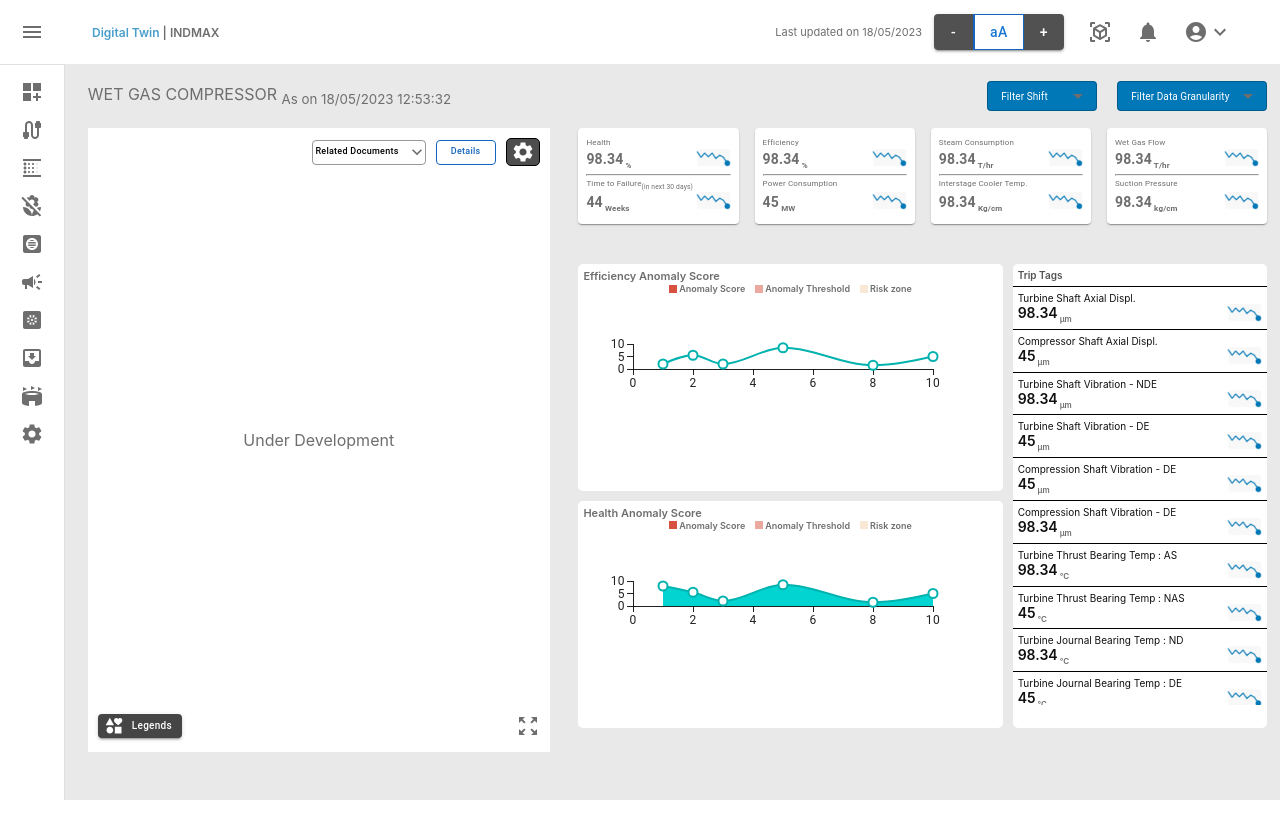
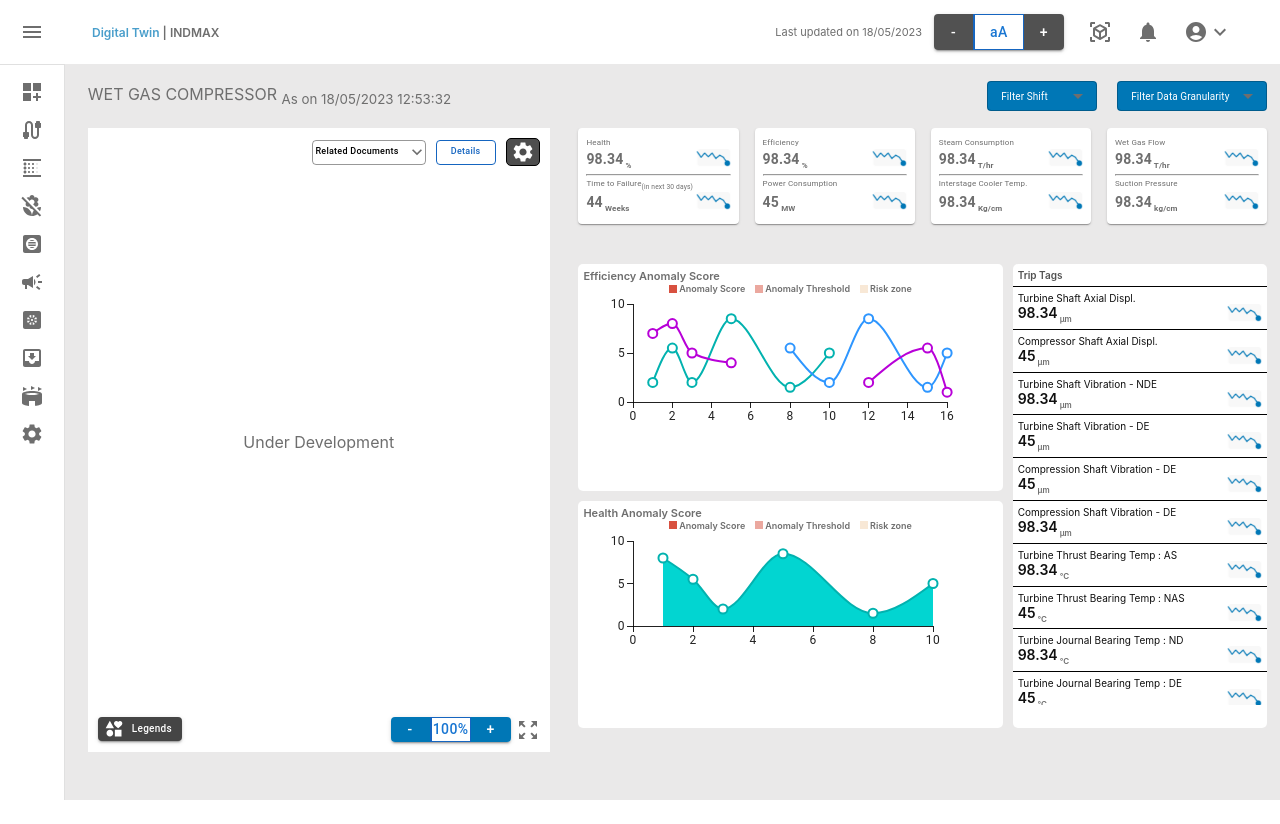
Before and after one commit to vishwajitkhanna/algo8, a React (Create React App) app: page / in a window 1280 px wide. Built offline with nearby package versions, Linux system fonts and the light colour scheme.

Commit message:
fifth commit

```diff
--- a/src/App.css
+++ b/src/App.css
@@ -17,9 +17,10 @@
 .main{
     width: 100%;
     height: 100vh;
-    /* box-sizing: border-box; */
+    box-sizing: border-box;
     background-color: #eae9e9;
-    padding-bottom: 40px;
+    padding-bottom: 50px;
+    /* overflow-y: hidden; */
 }
 .main-right{
     width: 100%;
--- a/src/App.js
+++ b/src/App.js
@@ -1,8 +1,8 @@
 import React from "react";
 import "./App.css";
 import Titlehead from "./Components/Titlehead";
-import NestedGrid from "./Components/Demo";
-import MiniDrawer from "./Components/Qwertyu";
+import NestedGrid from "./Components/Maingrid";
+import MiniDrawer from "./Components/Aside";
 
 const App = () => {
   return (
--- a/src/Components/Qwertyu.js
+++ b/src/Components/Aside.js
@@ -25,7 +25,7 @@ import CableIcon from "@mui/icons-material/Cable";
 import CampaignIcon from "@mui/icons-material/Campaign";
 import MacroOffIcon from "@mui/icons-material/MacroOff";
 import HvacIcon from "@mui/icons-material/Hvac";
-import PrimarySearchAppBar from "./Qwer";
+import PrimarySearchAppBar from "./Navb";
 
 const drawerWidth = 240;
 
--- /dev/null
+++ b/src/Components/Contbtn.js
@@ -0,0 +1,23 @@
+import * as React from "react";
+import Button from "@mui/material/Button";
+import ButtonGroup from "@mui/material/ButtonGroup";
+
+export default function ContButtonGroup() {
+  return (
+    <ButtonGroup id="document-btn5" variant="contained">
+      <Button className="document-btn6" sx={{ backgroundColor: "#0077B6" }}>
+        -
+      </Button>
+      <Button
+        className="document-btn6"
+        sx={{ textTransform: "inherit" }}
+        variant="outlined"
+      >
+        100%
+      </Button>
+      <Button className="document-btn6" sx={{ backgroundColor: "#0077B6" }}>
+        +
+      </Button>
+    </ButtonGroup>
+  );
+}
--- a/src/Components/Contmain.css
+++ b/src/Components/Contmain.css
@@ -32,3 +32,17 @@
     display: flex;
     justify-content: space-between;
 }
+
+.contmain-bottom-right{
+    display: flex;
+    justify-content: center;
+    align-items: center;
+    gap: 5px;
+}
+
+#document-btn5{
+    height: 25px;
+}
+.document-btn6{
+    width: 40px;
+}
--- a/src/Components/Contmain.js
+++ b/src/Components/Contmain.js
@@ -6,6 +6,7 @@ import ContmainDetailBtn from "./Btn/ContmainDetailBtn";
 import ContmainSettingBtn from "./Btn/ContmainSettingBtn";
 import ContmainLegendBtn from "./Btn/ContmainLegendBtn";
 import ZoomOutMapIcon from "@mui/icons-material/ZoomOutMap";
+import ContButtonGroup from "./Contbtn";
 
 const Contmain = () => {
   return (
@@ -24,7 +25,8 @@ const Contmain = () => {
       <div className="contmain-center">Under Development</div>
       <div className="contmain-bottom">
         <ContmainLegendBtn />
-        <div>
+        <div className="contmain-bottom-right">
+          <ContButtonGroup />
           <ZoomOutMapIcon />
         </div>
       </div>
--- a/src/Components/Griditem.js
+++ b/src/Components/Griditem.js
@@ -44,14 +44,24 @@ const Qwert = () => {
           </div>
         </div>
         <LineChart
-          xAxis={[{ data: [1, 2, 3, 5, 8, 10] }]}
+          xAxis={[{ data: [1, 2, 3, 5, 8, 10, 12, 15, 16] }]}
           series={[
             {
               data: [2, 5.5, 2, 8.5, 1.5, 5],
+              valueFormatter: (value) =>
+                value == null ? "NaN" : value.toString(),
+            },
+            {
+              data: [null, null, null, null, 5.5, 2, 8.5, 1.5, 5],
+            },
+            {
+              data: [7, 8, 5, 4, null, null, 2, 5.5, 1],
+              valueFormatter: (value) =>
+                value == null ? "?" : value.toString(),
             },
           ]}
-          width={400}
-          height={125}
+          height={128}
+          margin={{ top: 10, bottom: 20 }}
         />
       </div>
       <div className="c2">
@@ -80,6 +90,7 @@ const Qwert = () => {
           ]}
           width={400}
           height={125}
+          margin={{ top: 10, bottom: 30 }}
         />
       </div>
       <div className="c3">
--- a/src/Components/Demo.js
+++ b/src/Components/Maingrid.js
@@ -1,5 +1,5 @@
 import * as React from "react";
-import "./Demo.css";
+import "./Maingrid.css";
 import { styled } from "@mui/material/styles";
 import Box from "@mui/material/Box";
 import Paper from "@mui/material/Paper";
```
Also changed, not shown: src/Components/Maingrid.css (renamed from src/Components/Demo.css), src/Components/Navb.js (renamed from src/Components/Qwer.js).
